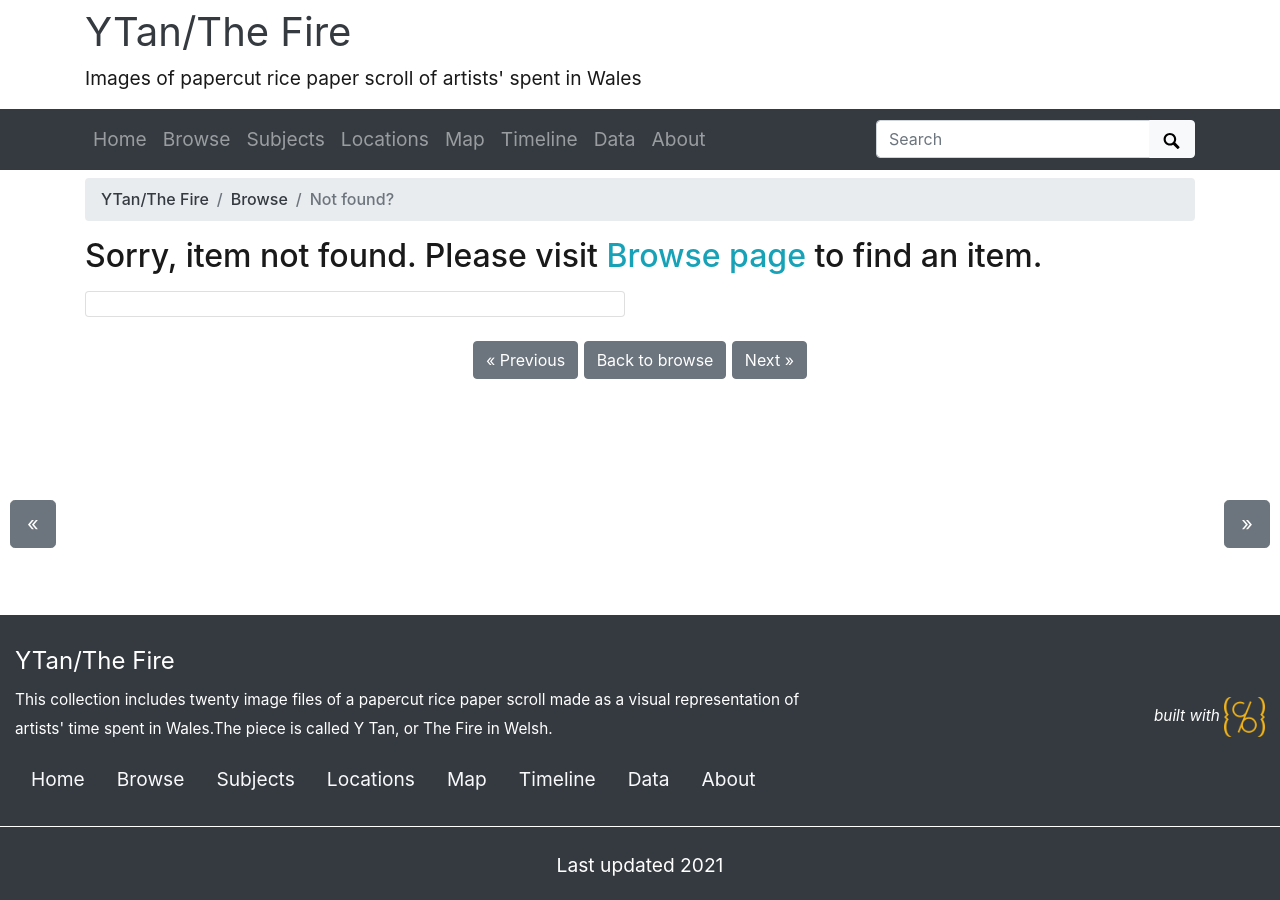
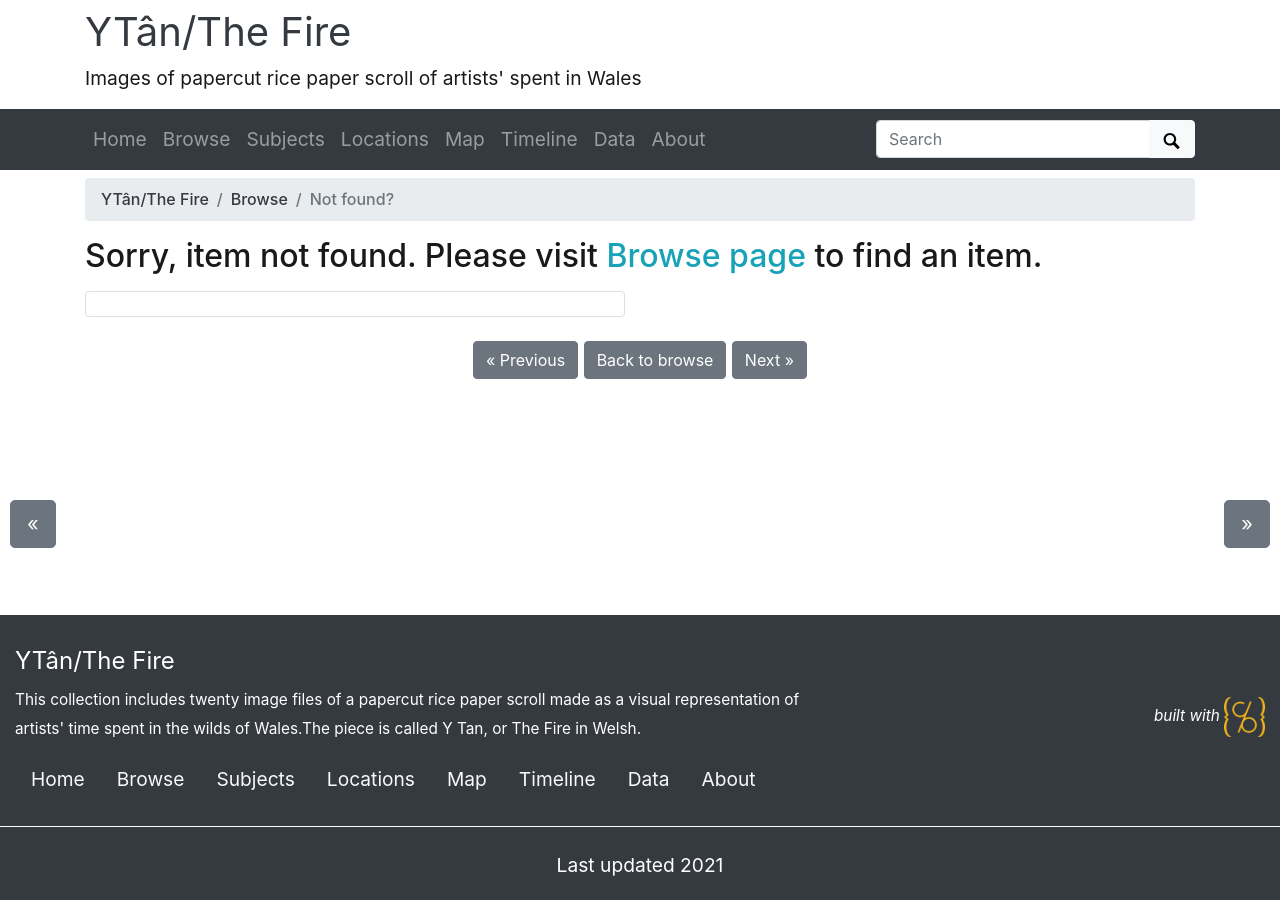
Before and after one commit to aeldridge26/Y-T-n-The-Fire, a Jekyll site: the page built from pages/item.md, in a window 1280 px wide. Built offline with Jekyll 4.4.1, drawn with Linux system fonts in a browser that asks for light colours.

Commit message:
Update to Site Settings

```diff
--- a/_config.yml
+++ b/_config.yml
@@ -20,12 +20,12 @@ source-code: https://github.com/aeldridge26/Y-T-n-The-Fire
 # SITE SETTINGS
 #
 # title of site appears in banner
-title: YTan/The Fire
+title: YTân/The Fire
 # tagline, a short phrase that will appear throughout the site in the top banner
 tagline: Images of papercut rice paper scroll of artists' spent in Wales
 # description appears in meta tags and other locations
 # this description might appear in search result lists, keep around 160 characters max
-description: "This collection includes twenty image files of a papercut rice paper scroll made as a visual representation of artists' time spent in Wales.The piece is called Y Tan, or The Fire in Welsh."
+description: "This collection includes twenty image files of a papercut rice paper scroll made as a visual representation of artists' time spent in the wilds of Wales.The piece is called Y Tan, or The Fire in Welsh."
 # creator of the digital collection, to appear in meta tags; we typically use our GitHub usernames but feel free to just use your name
 author: Amelia Eldridge
 
```
